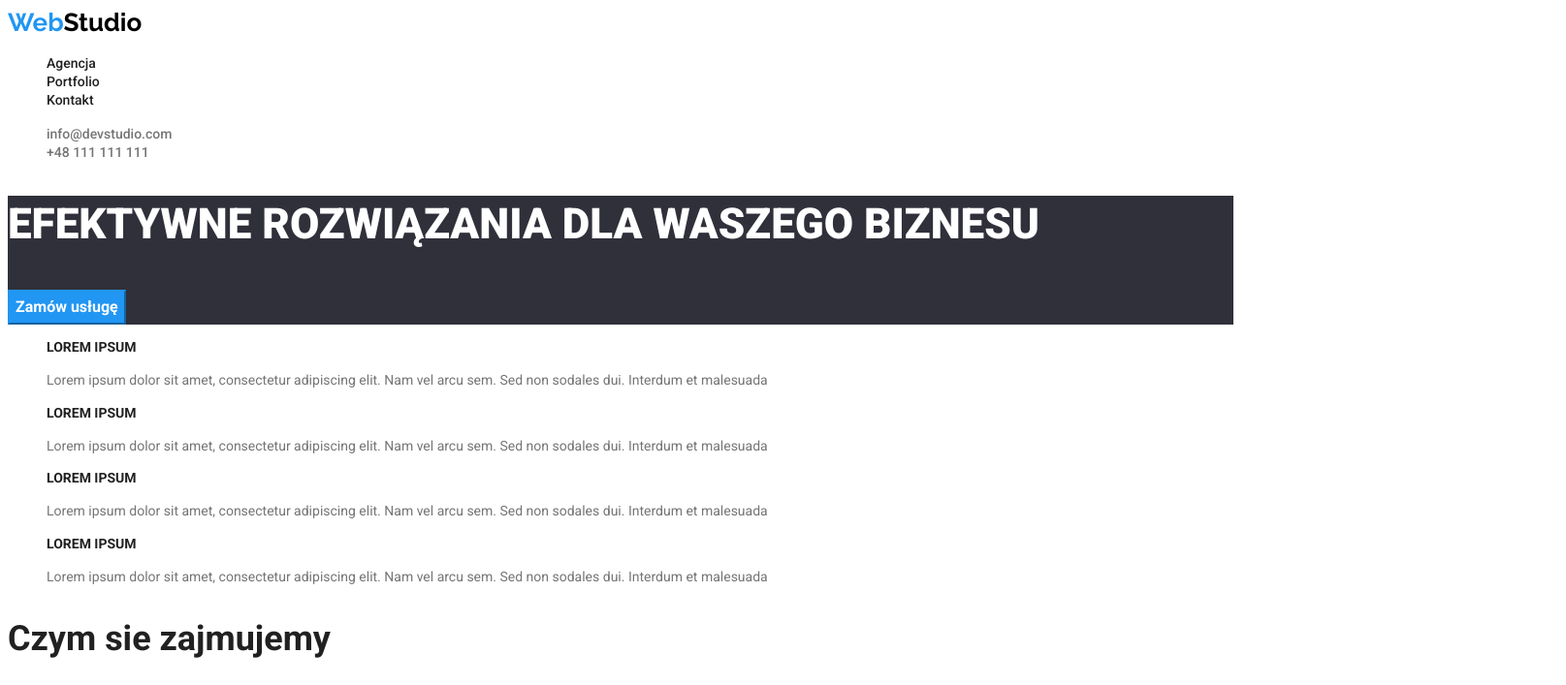
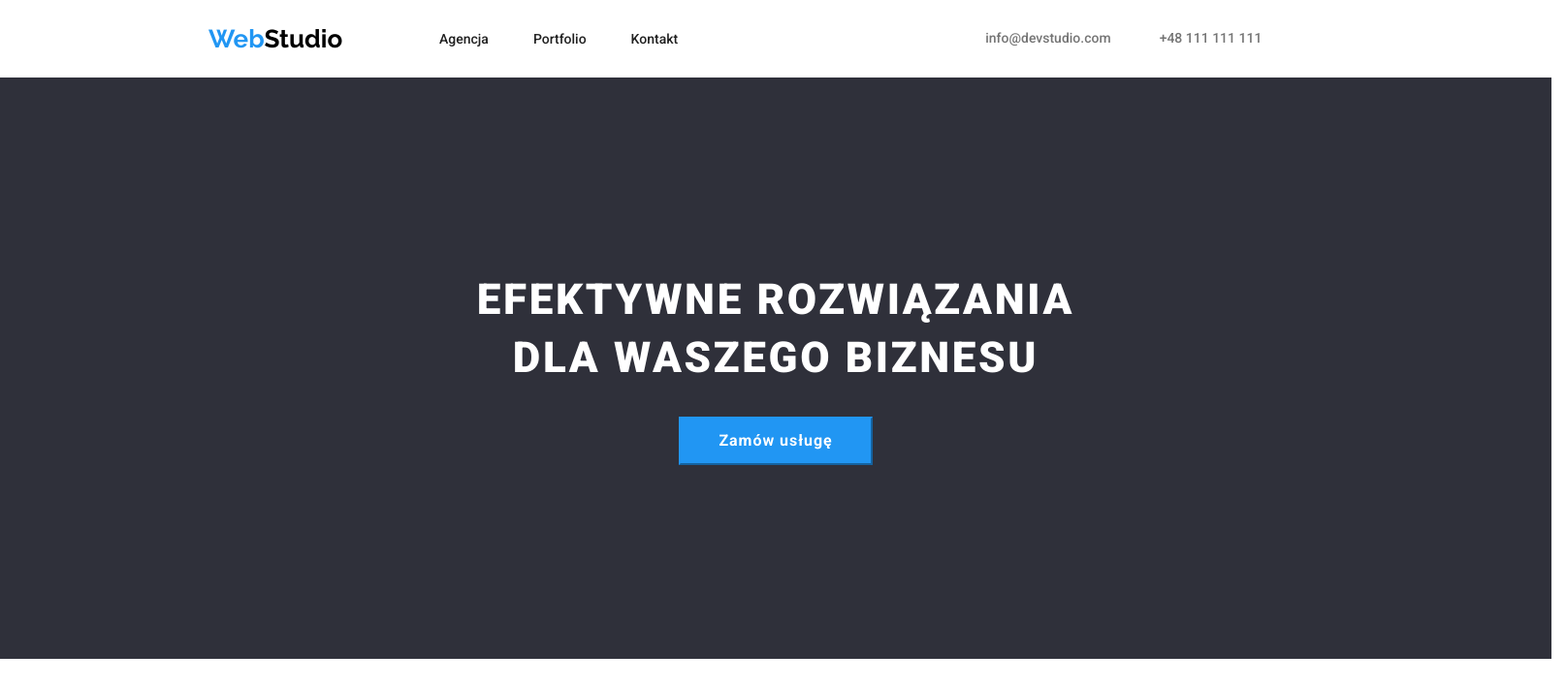
Before and after one commit to sebastianpawlik/goit-markup-hw-03, a plain HTML site: page index.html in a window 1280 px wide. Shown: the top 707 px of the page at 97% size, 1615 px wide, since content can reach past the window. Drawn offline with nearby package versions, Linux system fonts and the light colour scheme.

Commit message:
basic version of homework3

```diff
--- a/CSS/style.css
+++ b/CSS/style.css
@@ -6,12 +6,229 @@
     --main-white: #FFFFFF;
     --second-white: #F5F4FA;
     --main-silver: #757575;
-
-  }
-  body {
+    }
+body {
     font-family: "Roboto", sans-serif;
     color: var(--black-main);
   }
+h1,h2,h3,h4,h5,h6 {
+    margin: 0;
+}
+ul, ol{
+    margin: 0;
+    padding:0;
+}
+a {
+    padding:0;
+}
+.list {
+    list-style: none;
+}
+.link{
+    text-decoration: none;
+}
+img {
+    display: block;
+}
+/* stylowanie naglowka nawigacji */
+.header .container{
+    display: flex;}
+.container{
+    width: 1170px;
+    height: 80px;
+    padding: 0 15 px;
+    align-items: center;
+    justify-content: left;
+    margin-left: 215px;
+    margin-right:215px;
+}
+.navigation {
+    display: flex;
+}
+.navigation-logo {
+    text-decoration: none;
+    width: 145px ;
+    height: 31px;
+    margin-left: 0;
+    margin-right: 93px;
+}
+.navigation-list{
+    display: flex;
+       }
+.navigation-list-item:not(:last-child){
+    margin-right: 46px;
+}
+.navigation-list-item:last-child{
+    margin-right: 317px;
+}
+.navigation-contacts:first-child{
+    margin-right: 50px;
+}
+.navigation-contacts {
+    display: flex;
+    justify-content: flex-end;
+    margin-right: 0px;
+}
+
+/* stylowanie h1 i button w index */
+.section-header{
+    display:block;
+    box-sizing: border-box;
+    padding: 200px 452px 280px 452px;
+    margin:0;
+    width:1600px;
+    height: 600px;
+    justify-content: center;
+    align-items: center;
+    background-color: var(--background-grey);
+}
+.index-main-header{
+    margin: 0;
+    padding: 15px auto;
+    width: 696px;
+    height: 120px;
+    text-transform: uppercase;
+    font-weight: 900;
+    font-size: 44px;
+    line-height: 1.16;
+    align-items: center;
+    letter-spacing: 0.06em;
+    justify-content: center;
+    text-align: center
+     }
+   .index-button {
+    display: flex;
+    margin: auto;
+    margin-top: 30px;
+    width: 200px;
+    height: 50px;
+    font-style: Bold;
+    font-size: 16px;
+    line-height: 1.87;
+    letter-spacing: 0.06em;
+    justify-content: center;
+     }
+
+/* stylowanie bloków tekstowych w index */
+.index-text-container{
+    display: flex;
+    max-width: 1170px;
+    margin-left: 101px;
+    margin: 94px 215px;
+   }
+.text-item{
+    width: 270px;
+    height: 101px;
+    margin-right: 30px;
+}
+.text-block-header {
+    display:flex;
+    width: 270px;
+    height: 16px;
+    margin-bottom:10px;
+    font-family: var(--font-family);
+    font-style: normal;
+    font-weight: 700;
+    font-size: 14px;
+    line-height: 1.14;
+    text-transform: uppercase;
+    color: var(--black-main);
+    letter-spacing: 0.03em;
+    justify-content: flex-start;
+}
+.text-block {
+    display:flex;
+    width: 270px;
+    height: 75px;
+    font-family: var(--font-family);
+    font-style: normal;
+    font-size: 14px;
+    line-height: 1.7;
+    color: var(--main-silver);
+    letter-spacing: 0.03em;
+    align-items:flex-start;
+    justify-content: flex-start;
+   }
+
+/* stylowanie obrazów czym się zajmujemy */
+
+.text-pictures-header1{
+    display: flex
+    width: 352px
+    height: 42px
+    font-weight: 700;
+    font-size: 36px;
+    line-height: 1.17;
+    letter-spacing: 0.03em;
+    justify-content:center;
+   }
+.pictures-whatwedo {
+    display: flex;
+    margin-top:50px;
+    margin-bottom:94px;
+    margin-left:215px;
+    margin-right: 215px;
+    width: 1170px
+    height: 294px
+    font-weight: 700;
+    font-size: 36px;
+    line-height: 1.17;
+    letter-spacing: 0.03em;
+    justify-content:center;
+  }
+.pic-whatwedo:not(:last-child){
+    margin-right: 30px;
+}
+/* stylowanie obrazów nasz zespol */
+
+.team {
+    display:block
+    margin: 0;
+    background-color: var(--second-white);
+    padding: 94px 215px;
+    margin:0;
+    width:1600px;
+    height: 648px;
+    justify-content: center;
+    align-items: center;
+}
+
+.text-pictures-header2{
+    display: flex
+    margin-top: 94px;
+    font-weight: 700;
+    font-size: 36px;
+    line-height: 1.17;
+    letter-spacing: 0.03em;
+    justify-content:center;
+   }
+   .pictures-team{
+    display:flex;
+    width:1170px;
+    height:368px;
+    margin-bottom:94px;
+    margin-right:30px;
+}
+
+/* stylowanie kontenera portfolio zdjęcia */
+.pic-container {
+    display: flex;
+    width: 1600px;
+    height: 1272px;
+    margin-left: 215px;
+    margin-right: 215px;
+}
+.portfolio-pic{
+    display: flex;
+    flex-wrap: wrap;
+    gap: 30px;
+    }
+.pic-item{
+        flex-wrap: wrap;
+        gap: 30px;
+        /* flex-basis: flex-basis: ((100% - 60px) / 3); */
+    }
+
 .section-header {
     background: var(--background-grey);
     color: var(--main-white);
@@ -22,9 +239,11 @@
     font-weight: 900;
     font-size: 44px;
     line-height: 1.36;
+    letter-spacing: 2.64px;
 }
 /* <!-- button z index page --> */
 .index-button {
+    dispaly: flex;
     font-family: var(--font-family);
     border-color:var(--main-blue);
     background: var(--main-blue);
@@ -33,25 +252,9 @@
     font-weight: 700;
     font-size: 16px;
     line-height: 1.88;
-    cursor: pointer
+    align-items: center;
+    }
 
-}
-.text-block-header {
-    font-family: var(--font-family);
-    font-style: normal;
-    font-weight: 700;
-    font-size: 14px;
-    line-height: 1.14;
-    text-transform: uppercase;
-    color: var(--black-main);
-}
-.text-block {
-    font-family: var(--font-family);
-    font-style: normal;
-    font-size: 14px;
-    line-height: 1.7;
-    color: var(--main-silver);
-}
 
 .text-pictures-header1{
     font-family: var(--font-family);
@@ -60,6 +263,7 @@
     font-size: 36px;
     line-height: 1.17;
     color: var(--black-main);
+    text-align: center;
 }
 .text-pictures-header2{
 font-family: var(--font-family);
@@ -68,6 +272,7 @@ font-weight: 700;
 font-size: 36px;
 line-height: 42px;
 color: var(--black-main);
+text-align: center;
 }
 .team-names{
 font-family: var(--font-family);
@@ -76,6 +281,7 @@ font-weight: 500;
 font-size: 16px;
 line-height: 1.19;
 color: var(--black-main);
+text-align: center;
 }
 .team-positions {
 font-family: var(--font-family);
@@ -83,8 +289,8 @@ font-style: normal;
 font-size: 16px;
 line-height: 1.19;
 color: var(--main-silver);
+text-align: center;
 }
-
 
 /* stylowanie Portfolio.html */
 body {
@@ -95,11 +301,6 @@ body {
 .bullets {
      list-style: none;
      }
-.underline {
-    text-decoration: none;
-    cursor: pointer
-}
-
 .logo1 {
     font-family: 'Raleway';
     font-style: normal;
@@ -118,7 +319,8 @@ body {
     color: var(--second-black);
     text-decoration: none;
  }
- .text-agencja-underline {
+
+ .text-agencja {
     font-family: var(--font-family);
     font-style: normal;
     font-weight: 500;
@@ -127,10 +329,10 @@ body {
     color: var(--black-main);
     text-decoration: none;
 }
-.text-agencja-underline:hover{
+.text-agencja:hover{
     color: var(--main-blue)
 }
-.text-portfolio-underline {
+.text-portfolio {
     font-family: var(--font-family);
     font-style: normal;
     font-weight: 500;
@@ -139,10 +341,10 @@ body {
     color: var(--main-black);
     text-decoration: none;
  }
-.text-portfolio-underline:hover{
+.text-portfolio:hover{
     color: var(--main-blue)
 }
-.text-kontakt-underline {
+.text-kontakt {
     font-family: var(--font-family);
     font-style: normal;
     font-weight: 500;
@@ -151,10 +353,10 @@ body {
     color: var(--black-main);
     text-decoration: none;
  }
- .text-kontakt-underline:hover{
+ .text-kontakt:hover{
     color: var(--main-blue)
  }
-.phone-underline{
+.phone{
     font-family: var(--font-family);
     font-style: normal;
     font-weight: 500;
@@ -163,10 +365,10 @@ body {
     text-decoration: none;
     color: var(--main-silver);
  }
- .phone-underline:hover{
+ .phone:hover{
     color: var(--main-blue)
  }
-.mail-underline{
+.mail{
     font-family: var(--font-family);
     font-style: normal;
     font-weight: 500;
@@ -175,7 +377,7 @@ body {
     text-decoration: none;
     color: var(--main-silver);
     }
-.mail-underline:hover{
+.mail:hover{
         color: var(--main-blue)
      }
 .portfolio-buttons {
@@ -185,19 +387,6 @@ body {
     font-size: 16px;
     line-height: 1.62;
 }
-/* .button-all {
-    color:  var(--main-white);
-    background-color: var(--main-blue);
-    border-color: var(--main-blue);
-    cursor: pointer;
-     }
-.portfolio-buttons .button-all:hover
-/* .portfolio-buttons .button-all:focus */
-
-    /* border: solid;
-    border-color: var(--main-blue);
-    text-decoration: none
-} */
 .button {
     font-family: var(--font-family);
     color: var(--black-main)
@@ -248,3 +437,6 @@ body {
     color:  var(--main-white);
     text-decoration: none;
 }
+/* .menu{
+    display:flex
+}
--- a/index.html
+++ b/index.html
@@ -10,25 +10,26 @@
     <link rel="preconnect" href="https://fonts.googleapis.com">
     <link rel="preconnect" href="https://fonts.gstatic.com" crossorigin>
     <link href="https://fonts.googleapis.com/css2?family=Raleway:wght@700&family=Roboto:wght@700&display=swap" rel="stylesheet">
+    <link rel="stylesheet" href="https://cdnjs.cloudflare.com/ajax/libs/modern-normalize/1.0.0/modern-normalize.min.css" />
     <link rel="stylesheet" href="CSS/style.css">
     <!-- <a href="portfolio.html">Portfolio</a> -->
     <title>index</title>
 
 </head>
 <body>
-<header class="index-header">
-    <a href="text" class="underline"><span class="logo1">Web</span><span class="logo2">Studio</span></a>
-    <nav>
-        <ul class="bullets">
-            <li><a class="text-agencja-underline" href="index.html">Agencja</a></li>
-            <li><a class="text-portfolio-underline" href="portfolio.html">Portfolio</a></li>
-            <li><a class="text-kontakt-underline" href="Kontakt">Kontakt</a></li>
+<header class="header">
+    <div class="container">
+    <a href="index.html" class="navigation-logo"><span class="logo1">Web</span><span class="logo2">Studio</span></a>
+    <nav class="navigation">
+        <ul class="bullets navigation-list list">
+            <li class="navigation-list-item"><a class="text-agencja link" href="index.html">Agencja</a></li>
+            <li class="navigation-list-item"><a class="text-portfolio link" href="portfolio.html">Portfolio</a></li>
+            <li class="navigation-list-item"><a class="text-kontakt link" href="Kontakt">Kontakt</a></li>
         </ul>
     </nav>
-    <div>
-        <ul class="bullets">
-            <li><a class="mail-underline" href="mailto:info@devstudio.com">info@devstudio.com</a></li>
-            <li><a class="phone-underline" href="tel:+48111111111">+48 111 111 111</a></li>
+          <ul class="bullets navigation-list list">
+            <li class="navigation-contacts"><a class="mail link" href="mailto:info@devstudio.com">info@devstudio.com</a></li>
+            <li class="navigation-contacts"><a class="phone link" href="tel:+48111111111">+48 111 111 111</a></li>
         </ul>
     </div>
 </header>
@@ -37,9 +38,10 @@
         <h1 class="index-main-header">EFEKTYWNE ROZWIĄZANIA DLA WASZEGO BIZNESU </h1>
         <button class="index-button" type="button">Zamów usługę</button>
     </section>
+
     <section class="section-text-blocks">
-    <ul class="bullets">
-    <li>
+    <ul class="bullets index-text-container">
+    <li class="text-item">
         <h2 class="text-block-header">
         LOREM IPSUM
         </h2>
@@ -47,7 +49,7 @@
         Lorem ipsum dolor sit amet, consectetur adipiscing elit. Nam vel arcu sem. Sed non sodales dui. Interdum et malesuada
         </p>
     </li>
-    <li>
+    <li class="text-item">
         <h2 class="text-block-header">
         LOREM IPSUM
         </h2>
@@ -55,7 +57,7 @@
         Lorem ipsum dolor sit amet, consectetur adipiscing elit. Nam vel arcu sem. Sed non sodales dui. Interdum et malesuada
         </p>
     </li>
-    <li>
+    <li class="text-item">
         <h2 class="text-block-header">
         LOREM IPSUM
         </h2>
@@ -63,7 +65,7 @@
         Lorem ipsum dolor sit amet, consectetur adipiscing elit. Nam vel arcu sem. Sed non sodales dui. Interdum et malesuada
         </p>
     </li>
-    <li>
+    <li class="text-item">
         <h2 class="text-block-header">
         LOREM IPSUM
         </h2>
@@ -75,22 +77,22 @@
     </section>
     <section class="section-whatwedo">
         <h2 class="text-pictures-header1">Czym sie zajmujemy</h2>
-        <ul class="bullets">
-            <li>
+        <ul class="bullets pictures-whatwedo">
+            <li class="pic-whatwedo">
                 <img src="images/whatwedo1.jpg" alt="rece piszące na klawiaturze przed ekranem" width="370" height="294">
             </li>
-            <li>
+            <li class="pic-whatwedo">
                 <img src="images/whatwedo2.jpg" alt="lewa ręka trzymajaca telfon komórkowy prawa na klawiaturze laptopa" width="370" height="294">
             </li>
-            <li>
+            <li class="pic-whatwedo">
                 <img src="images/whatwedo3.jpg" alt="lewa ręka trzymajaca tablet nad klawiaturą na biurku" width="370" height="294">
             </li>
         </ul>
     </section>
-    <section class="section-team">
+    <div class="team">
         <h2 class="text-pictures-header2">Nasz zespół</h2>
-        <ul class="bullets">
-            <li>
+        <ul class="bullets pictures-team">
+            <li picture-team>
                 <figure>
                     <img src="images/johndoe1.jpg" alt="uśmiechniety mężczyzna z brodą" width="270" height="260">
                     <figcaption>
@@ -135,11 +137,11 @@
                 </figure>
             </li>
         </ul>
-    </section>
+    </div>
 </main>
 <footer>
     <div class="footer-background">
-        <a href="text" class="underline"><span class="logo1">Web</span><span class="logo2foot">Studio</span></a>
+        <a href="index.html" class="footer-logo"><span class="logo1">Web</span><span class="logo2foot">Studio</span></a>
         <ul class="bullets footer-background">
             <li><address class="footer-address">m. Warszawa, Aleje Jerozolimskie 21</address></li>
             <li><address class="index-footer-mail">info@devstudio.com</address></li>
```
Also changed, not shown: portfolio.html (+23 -23 lines).
